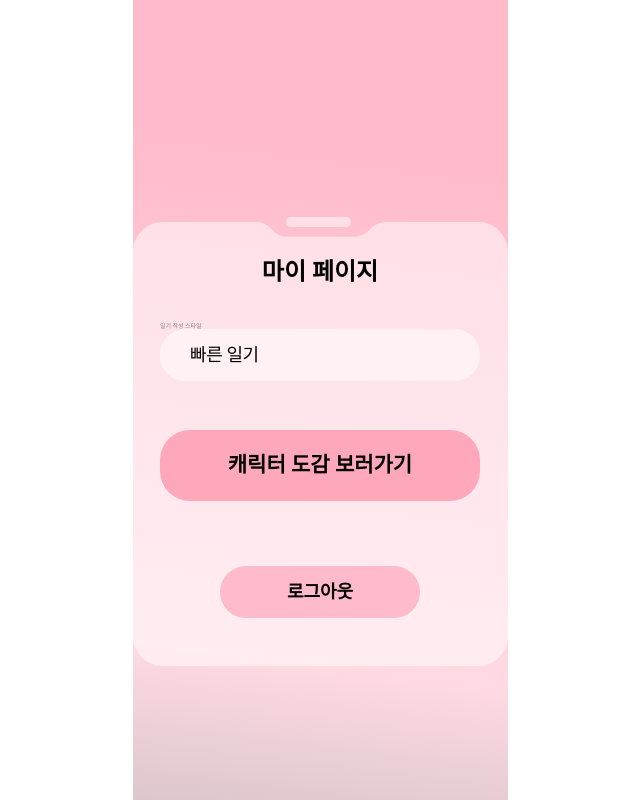
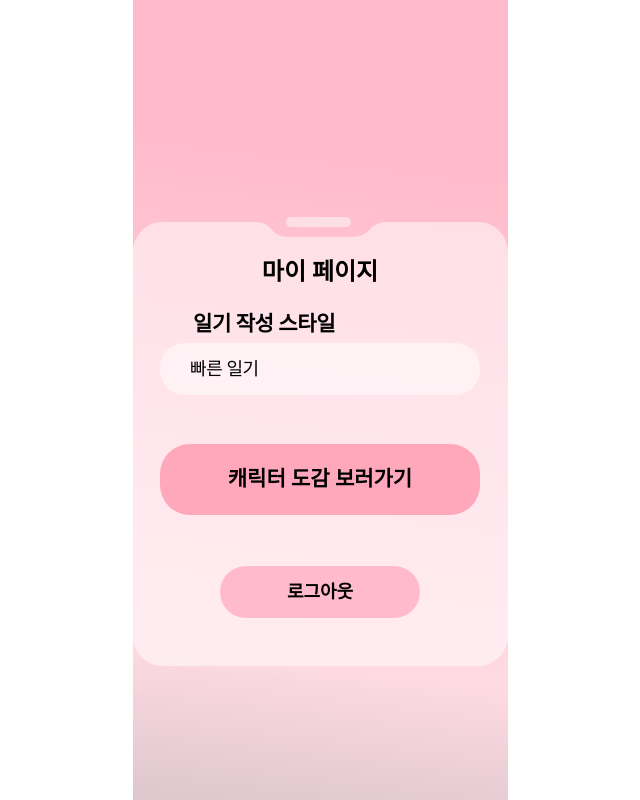
Before and after one commit to KAU2024-SANHAK/SANHAK_Client, a React (Vite) app: page /mypage in a window 1280 px wide. Shown: the whole page, without its empty margins (320-960 px from the left). Built offline with nearby package versions, Linux system fonts and the light colour scheme; no server answers.

Commit message:
feat: 일기작성 스타일 text 나타내는 styled 컴포넌트 생성

```diff
--- a/src/components/PopUp/MyPagePopUp/MyPagePopUp.jsx
+++ b/src/components/PopUp/MyPagePopUp/MyPagePopUp.jsx
@@ -7,7 +7,7 @@ export default function MyPagePopUp(){
     return(
         <S.MyPagePopUpWrapper>
             <S.DiaryTypeWrapper>
-                <p>일기 작성 스타일</p>
+                <S.TextWrapper>일기 작성 스타일</S.TextWrapper>
                 <BtnSetDiaryModal/>
             </S.DiaryTypeWrapper>
 
--- a/src/components/PopUp/MyPagePopUp/MyPagePopUp.style.js
+++ b/src/components/PopUp/MyPagePopUp/MyPagePopUp.style.js
@@ -3,8 +3,15 @@ import styled from "styled-components";
 export const MyPagePopUpWrapper=styled.div`
     ${({ theme: { mixin } }) => mixin.flexCenter({})};
 `
-
-
 export const DiaryTypeWrapper=styled.div`
 
 `
+export const TextWrapper = styled.p`
+    ${({ theme }) => theme.fonts.heading_03};
+    position: relative;
+    padding-left: 3.3rem;
+    padding-bottom: 0.4rem;
+
+    color: ${({ theme }) => theme.colors.normal.black};
+    letter-spacing: -0.0408rem;
+`
--- a/src/components/common/buttons/SetDiaryModal/BtnSetDiaryModal.style.js
+++ b/src/components/common/buttons/SetDiaryModal/BtnSetDiaryModal.style.js
@@ -13,5 +13,5 @@ export const ButtonWrapper=styled.button`
     text-align: left;
     padding-left: 3rem;
     font-weight: 400;
-    letter-spacing: -0.408px;
+    letter-spacing: -0.0408rem;
 `
```
